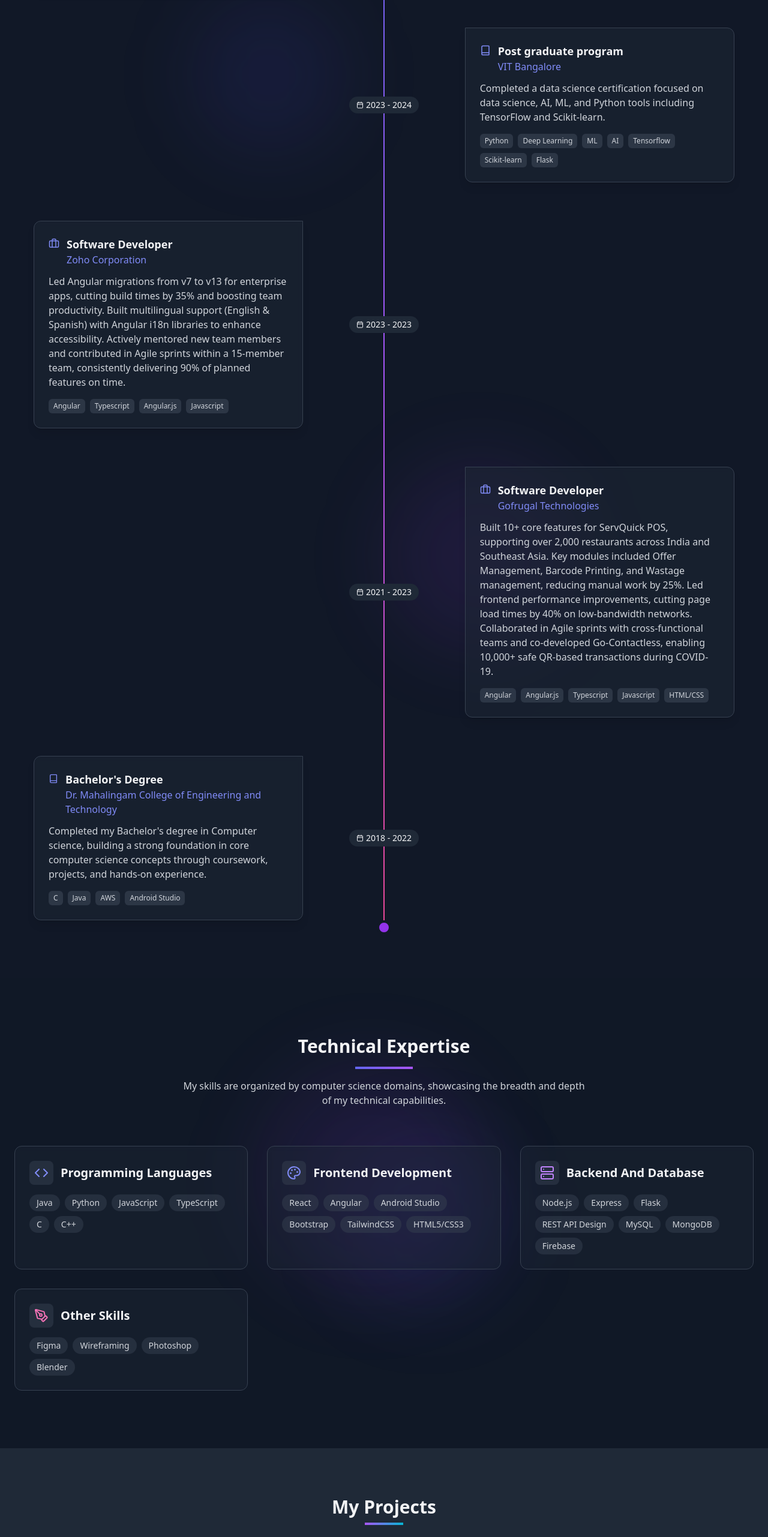
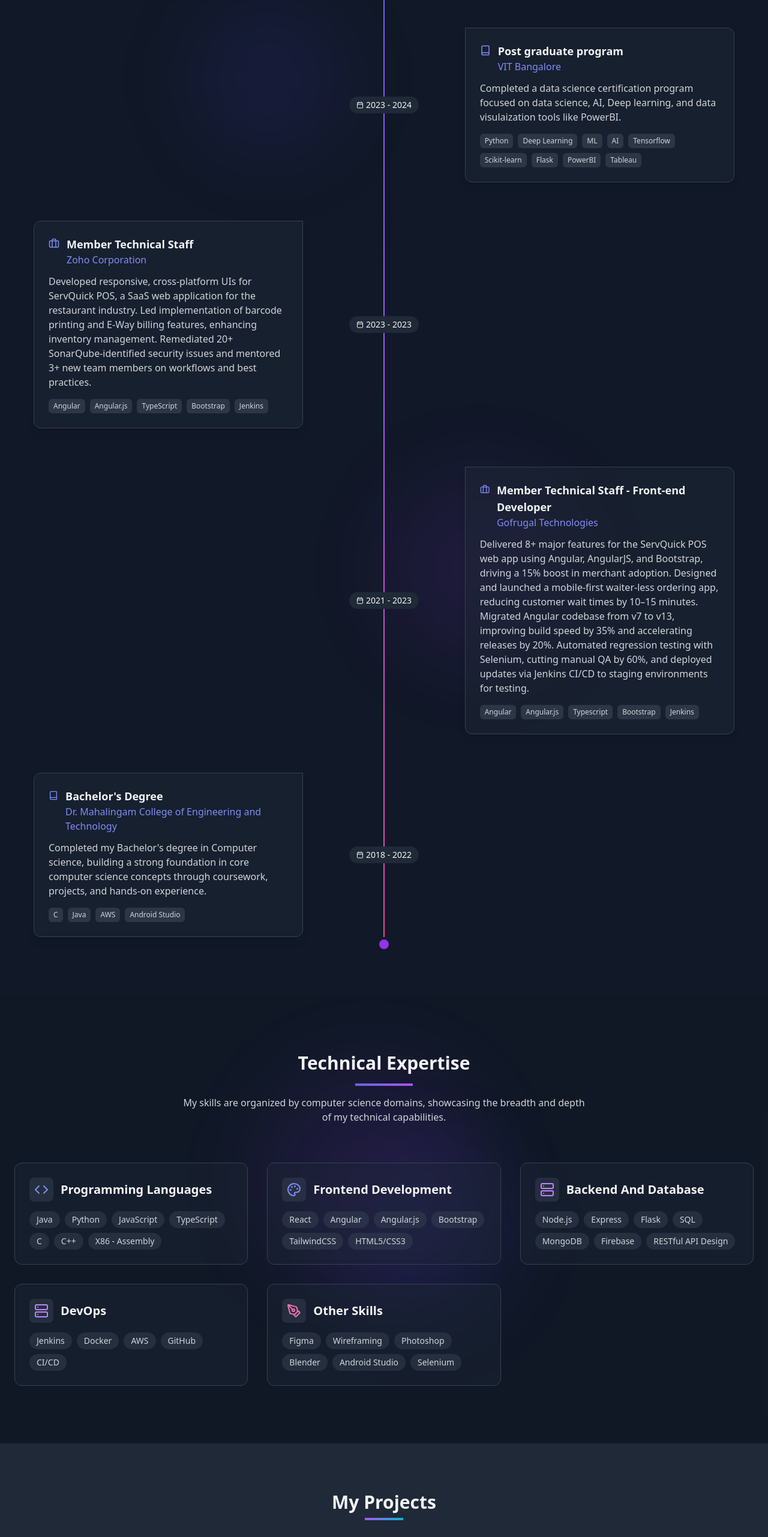
Before and after one commit to amaldevcm/Portfolio, a React (Vite) app: page / in a window 1280 px wide. Shown: the part 1960-4522 px from the top of the page at 60% size. Built offline with nearby package versions, Linux system fonts and the light colour scheme.

Commit message:
Updated contents

```diff
--- a/src/components/Experience.tsx
+++ b/src/components/Experience.tsx
@@ -15,22 +15,22 @@ export function Experience() {
       company: 'VIT Bangalore',
       period: '2023 - 2024',
       type: 'education',
-      description: 'Completed a data science certification focused on data science, AI, ML, and Python tools including TensorFlow and Scikit-learn.',
-      technologies: ['Python', 'Deep Learning', 'ML', 'AI','Tensorflow', 'Scikit-learn', 'Flask'],
+      description: 'Completed a data science certification program focused on data science, AI, Deep learning, and data visulaization tools like PowerBI.',
+      technologies: ['Python', 'Deep Learning', 'ML', 'AI','Tensorflow', 'Scikit-learn', 'Flask', 'PowerBI', 'Tableau'],
     },{
-      role: 'Software Developer',
+      role: 'Member Technical Staff',
       company: 'Zoho Corporation',
       period: '2023 - 2023',
       type: 'job',
-      description: 'Led Angular migrations from v7 to v13 for enterprise apps, cutting build times by 35% and boosting team productivity. Built multilingual support (English & Spanish) with Angular i18n libraries to enhance accessibility. Actively mentored new team members and contributed in Agile sprints within a 15-member team, consistently delivering 90% of planned features on time.',
-      technologies: ['Angular', 'Typescript', 'Angular.js', 'Javascript'],
+      description: 'Developed responsive, cross-platform UIs for ServQuick POS, a SaaS web application for the restaurant industry. Led implementation of barcode printing and E-Way billing features, enhancing inventory management. Remediated 20+ SonarQube-identified security issues and mentored 3+ new team members on workflows and best practices.',
+      technologies: ['Angular', 'Angular.js', 'TypeScript', 'Bootstrap', 'Jenkins'],
     },{
-      role: 'Software Developer',
+      role: 'Member Technical Staff - Front-end Developer',
       company: 'Gofrugal Technologies',
       period: '2021 - 2023',
       type: 'job',
-      description: 'Built 10+ core features for ServQuick POS, supporting over 2,000 restaurants across India and Southeast Asia. Key modules included Offer Management, Barcode Printing, and Wastage management, reducing manual work by 25%. Led frontend performance improvements, cutting page load times by 40% on low-bandwidth networks. Collaborated in Agile sprints with cross-functional teams and co-developed Go-Contactless, enabling 10,000+ safe QR-based transactions during COVID-19.',
-      technologies: ['Angular', 'Angular.js', 'Typescript', 'Javascript', 'HTML/CSS'],
+      description: 'Delivered 8+ major features for the ServQuick POS web app using Angular, AngularJS, and Bootstrap, driving a 15% boost in merchant adoption. Designed and launched a mobile-first waiter-less ordering app, reducing customer wait times by 10–15 minutes. Migrated Angular codebase from v7 to v13, improving build speed by 35% and accelerating releases by 20%. Automated regression testing with Selenium, cutting manual QA by 60%, and deployed updates via Jenkins CI/CD to staging environments for testing.',
+      technologies: ['Angular', 'Angular.js', 'Typescript', 'Bootstrap', 'Jenkins'],
     },{
       role: "Bachelor's Degree",
       company: 'Dr. Mahalingam College of Engineering and Technology',
--- a/src/components/HeroSection.tsx
+++ b/src/components/HeroSection.tsx
@@ -38,7 +38,7 @@ export function HeroSection() {
                 Get in Touch
               </a>
               <a
-                href="https://drive.google.com/file/d/15ODzuyf2g8A-TGbwYDPO2Ejdhtlz8km1/view?usp=drive_link" target='blank'
+                href="https://drive.google.com/file/d/1_tpJA_TCjNqqkmDvE--T5xs63EhtycF3/view?usp=drive_link" target='blank'
                 className="px-6 py-3 border border-gray-700 hover:border-indigo-500 rounded-lg font-medium transition-all duration-300 group"
               >
                 Resume
--- a/src/components/ProjectsSection.tsx
+++ b/src/components/ProjectsSection.tsx
@@ -4,16 +4,16 @@ import { ExternalLinkIcon, GithubIcon } from 'lucide-react';
 export function ProjectsSection() {
   const [activeFilter, setActiveFilter] = useState('all');
   const projects = [{
-    title: 'E-Commerce Platform',
+    title: 'ReSello',
     category: 'web',
     image: 'https://github.com/user-attachments/assets/cced1deb-cb99-4f05-bf63-76100bd34982',
-    description: 'A full-featured e-commerce platform with product management, cart, and payment processing.',
+    description: 'A full-featured gadget marketplace with product management, cart, and payment processing.',
     technologies: ['Angular', 'Node.js', 'MongoDB', 'Express'],
     webLink: null,
     gitLink: "https://github.com/amaldevcm/E-Commerce"
   },{
     title: 'FlockFinder',
-    category: 'web',
+    category: 'ai',
     image: 'https://github.com/user-attachments/assets/19d549dd-e8ab-4d7a-b851-b5037b3cca5f',
     description: 'A user-friendly web application that helps users identify and learn about birds through image recognition. FlockFinder leverages deep learning to classify bird species from uploaded images.',
     technologies: ['Flask', 'Python', 'Scikit-learn', 'TensorFlow'],
@@ -23,21 +23,32 @@ export function ProjectsSection() {
     title: 'FarmGo App',
     category: 'app',
     image: 'https://images.unsplash.com/photo-1555421689-3f034debb7a6?ixlib=rb-4.0.3&ixid=M3wxMjA3fDB8MHxwaG90by1wYWdlfHx8fGVufDB8fHx8fA%3D%3D&auto=format&fit=crop&w=1470&q=80',
-    description: 'A mobile app to support farmers in achieving fair pricing for their agricultural produce by eliminating the need for middlemen and ensuring transparent transactions',
+    description: 'A mob to support farmers in achieving fair pricing for their agricultural produce by eliminating the need for middlemen and ensuring transparent transactions',
     technologies: ['Android Studio', 'Java', 'Firebase'],
     webLink: null,
     gitLink: "https://github.com/SibiChakravarthy7311/FarmGoApp"
+  },{
+    title: 'Skin Disease Classifier',
+    category: 'ai',
+    image: 'https://images.unsplash.com/photo-1555421689-3f034debb7a6?ixlib=rb-4.0.3&ixid=M3wxMjA3fDB8MHxwaG90by1wYWdlfHx8fGVufDB8fHx8fA%3D%3D&auto=format&fit=crop&w=1470&q=80',
+    description: 'Built a CNN model for multi-class skin disease classification using 10,000+ images from the DermNet dataset, achieving 90% validation accuracy through data preprocessing, class balancing, and image augmentation.',
+    technologies: ['Python', 'Deep Learning'],
+    webLink: null,
+    gitLink: null
   }];
 
   const filters = [{
     id: 'all',
     label: 'All Projects'
-  }, {
+  },{
     id: 'web',
     label: 'Web Development'
-  }, {
+  },{
     id: 'app',
     label: 'App Development'
+  },{
+    id: 'ai',
+    label: 'Artificial Intelligence'
   }];
 
   const filteredProjects = activeFilter === 'all' ? projects : projects.filter(project => project.category === activeFilter);
--- a/src/components/Skills.tsx
+++ b/src/components/Skills.tsx
@@ -13,6 +13,7 @@ export function Skills() {
         'TypeScript',
         'C',
         'C++',
+        'X86 - Assembly',
       ],
     },{
       title: 'Frontend Development',
@@ -20,10 +21,10 @@ export function Skills() {
       skills: [
         'React',
         'Angular',
-        'Android Studio',
+        'Angular.js',
         'Bootstrap',
         'TailwindCSS',
-        'HTML5/CSS3'
+        'HTML5/CSS3',
       ],
     },{
       title: 'Backend And Database',
@@ -32,10 +33,20 @@ export function Skills() {
         'Node.js',
         'Express',
         'Flask',
-        'REST API Design',
-        'MySQL',
+        'SQL',
         'MongoDB',
-        'Firebase'
+        'Firebase',
+        'RESTful API Design',
+      ],
+    },{
+      title: 'DevOps',
+      icon: <ServerIcon size={24} className="text-purple-400" />,
+      skills: [
+        'Jenkins',
+        'Docker',
+        'AWS',
+        'GitHub',
+        'CI/CD'
       ],
     },{
       title: 'Other Skills',
@@ -45,6 +56,8 @@ export function Skills() {
         'Wireframing',
         'Photoshop',
         'Blender',
+        'Android Studio',
+        'Selenium'
       ],
     }
   ]
```
